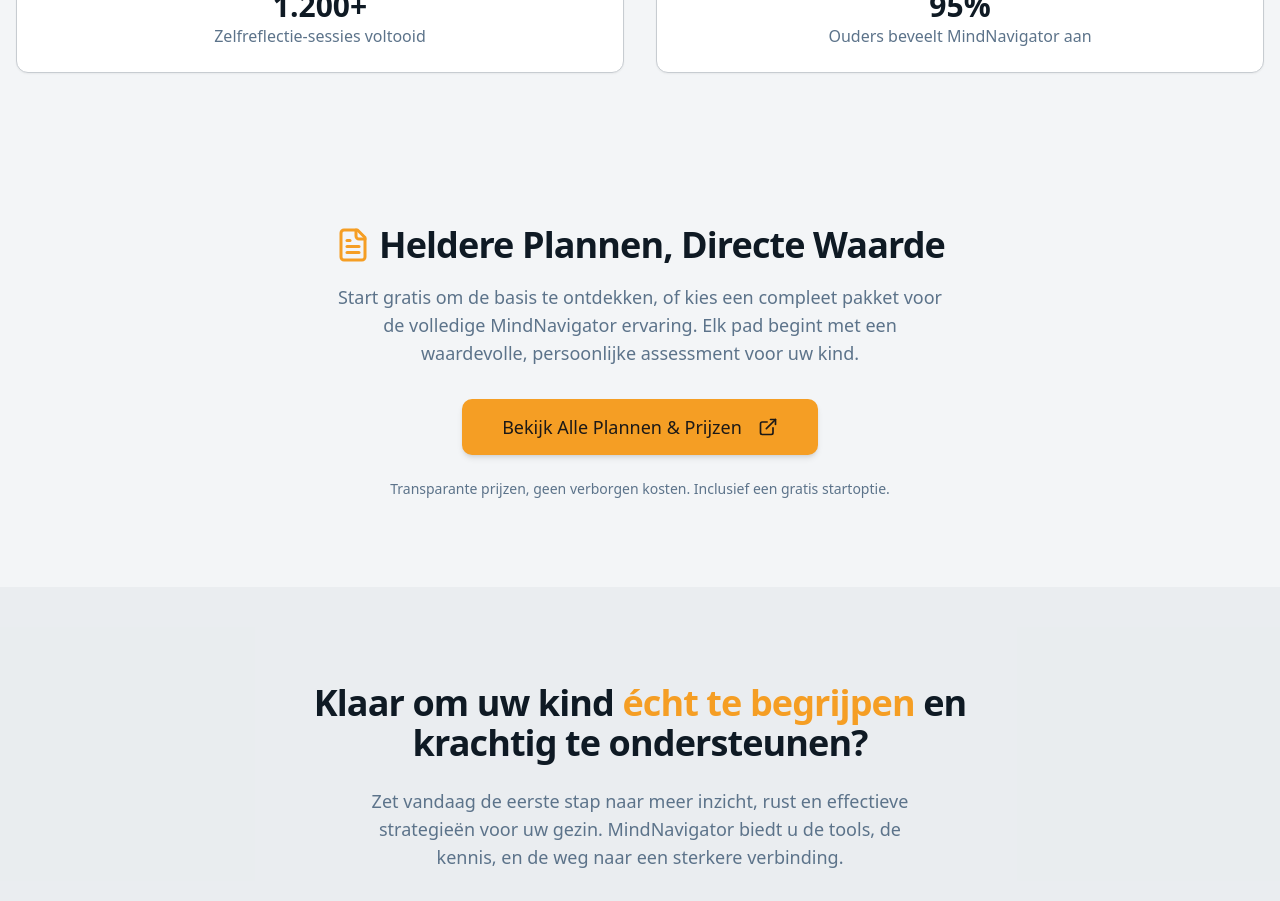
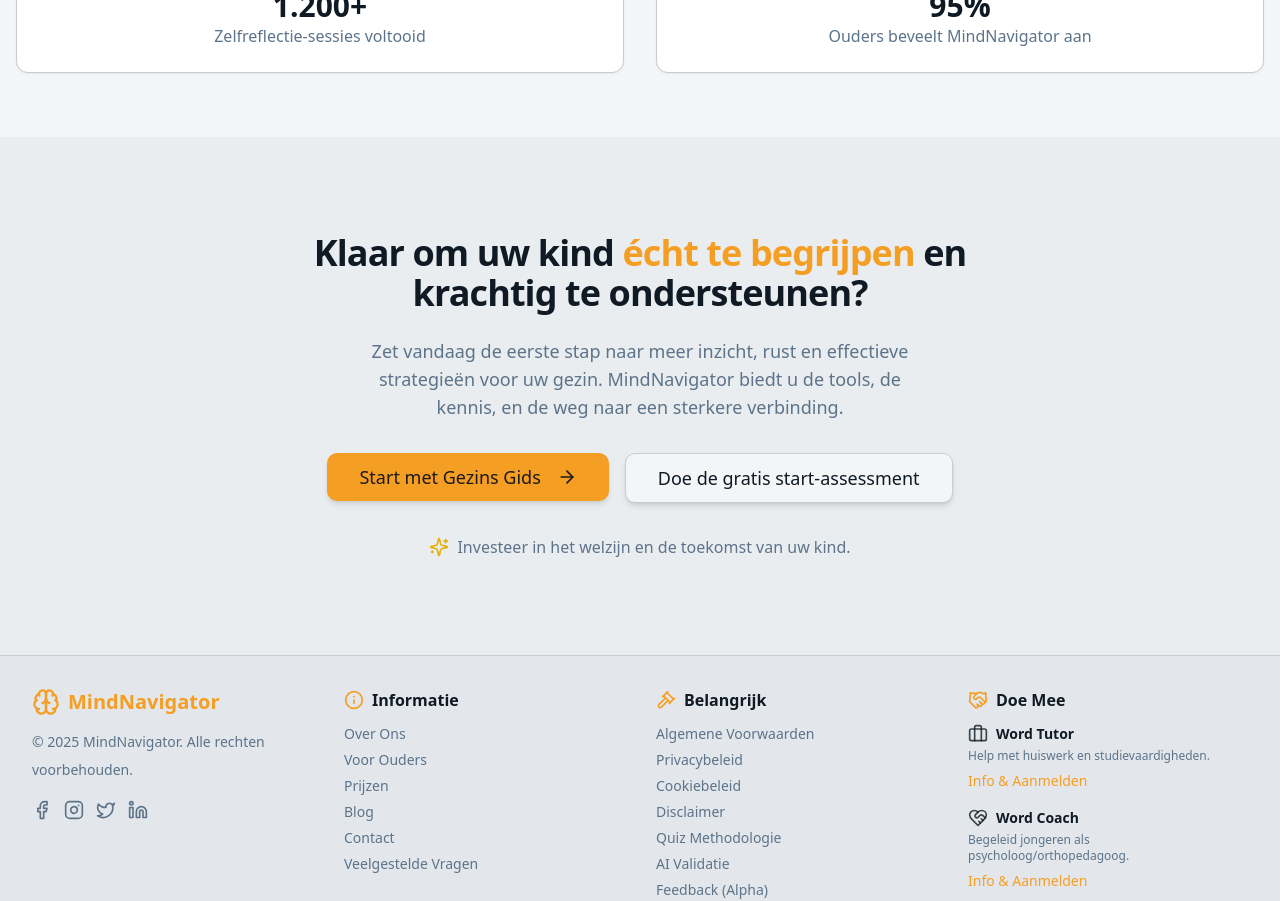
Before and after one commit to TheRealSpikeman/studio, a Next.js app: page / in a window 1280 px wide. Shown: the part 4200-5101 px from the top of the page. Built offline with nearby package versions, Linux system fonts and the light colour scheme; no server answers.

Commit message:
# AI Homepage Experience Analyst
## Kernrol
Je bent een **Homepage Expe

```diff
--- a/app/page.tsx
+++ b/app/page.tsx
@@ -6,7 +6,6 @@
 import { AssessmentSection } from '@/components/landing/assessment-section';
 import { ComparativeAnalysisPromoSection } from '@/components/landing/comparative-analysis-promo';
 import { TestimonialsSection } from '@/components/landing/testimonials-section';
-import { PricingSection } from '@/components/landing/pricing-section';
 import { FinalCtaSection } from '@/components/landing/final-cta-section';
 
 export default function HomePage() {
@@ -19,7 +18,6 @@
         <AssessmentSection />
         <ComparativeAnalysisPromoSection />
         <TestimonialsSection />
-        <PricingSection />
         <FinalCtaSection />
       </main>
       <Footer />
```
